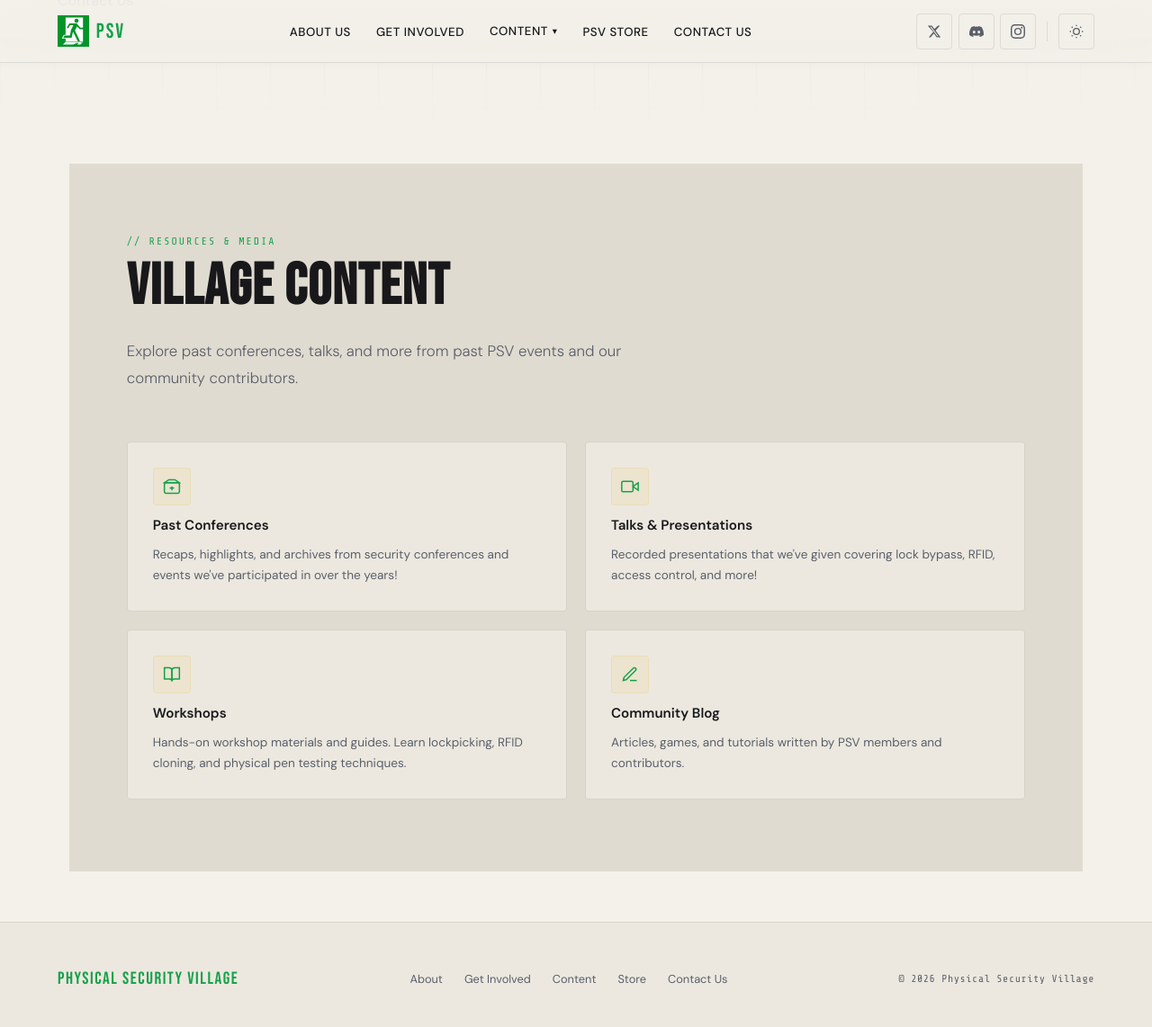
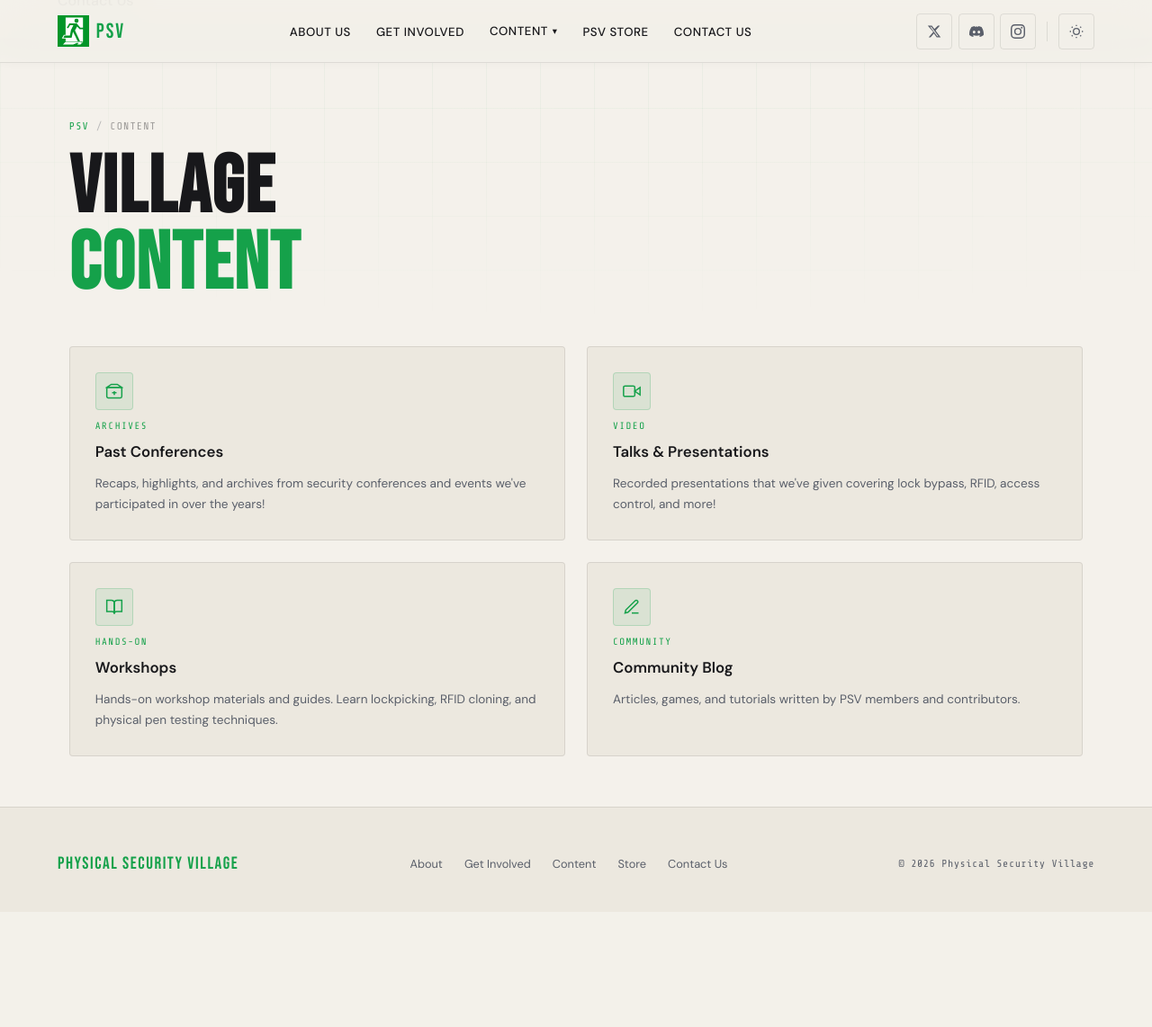
Before and after one commit to physsec-village/physsec-org, a FastAPI app: page /content in a window 1280 px wide. Shown: the whole page at 90% size. After the commit the page ends 967 px from the top, so only its background shows below. Run offline with FastAPI, Linux system fonts and the light colour scheme.

Commit message:
Updated the content, games and get involved pages

```diff
--- a/static/pages/content.css
+++ b/static/pages/content.css
@@ -1,12 +1,16 @@
-#content {
-    background: var(--surface2);
+.content-inner {
+    max-width: 1200px;
+    margin: 0 auto;
 }
+
+/* GRID */
 .content-grid {
     display: grid;
     grid-template-columns: repeat(2, 1fr);
-    gap: 1.25rem;
-    margin-top: 3.5rem;
+    gap: 1.5rem; /* matches games-grid */
 }
+
+/* CARDS */
 .content-card {
     background: var(--surface);
     border: 1px solid var(--border);
@@ -17,17 +21,21 @@
     gap: 0.75rem;
     transition:
         border-color var(--transition),
-        transform var(--transition);
+        transform var(--transition),
+        box-shadow var(--transition);
 }
 .content-card:hover {
-    border-color: rgba(232, 193, 74, 0.25);
-    transform: translateY(-3px);
+    border-color: rgba(21, 161, 74, 0.35); /* was gold, now matches game-card */
+    transform: translateY(-4px);           /* matches game-card */
+    box-shadow: 0 12px 40px rgba(0, 0, 0, 0.3); /* matches game-card */
 }
+
+/* Icon — swap gold tint for green */
 .content-icon {
     width: 42px;
     height: 42px;
-    background: rgba(232, 193, 74, 0.1);
-    border: 1px solid rgba(232, 193, 74, 0.2);
+    background: rgba(21, 161, 74, 0.08);   /* was gold */
+    border: 1px solid rgba(21, 161, 74, 0.2); /* was gold */
     border-radius: var(--radius);
     display: flex;
     align-items: center;
@@ -41,13 +49,31 @@
     stroke: currentColor;
     stroke-width: 1.8;
 }
+
+/* Category label — matches .game-category */
+.content-category {
+    font-family: "Share Tech Mono", monospace;
+    font-size: 0.67rem;
+    letter-spacing: 0.14em;
+    text-transform: uppercase;
+    color: var(--accent);
+}
+
 .content-card h3 {
-    font-size: 0.95rem;
-    font-weight: 600;
+    font-size: 1.05rem;  /* matches .game-title */
+    font-weight: 700;
     color: var(--text);
+    line-height: 1.3;
 }
 .content-card p {
     font-size: 0.85rem;
     color: var(--muted);
-    line-height: 1.65;
+    line-height: 1.7; /* matches .game-desc */
 }
+
+/* RESPONSIVE */
+@media (max-width: 640px) {
+    .content-grid {
+        grid-template-columns: 1fr;
+    }
+}
--- a/templates/pages/content.html
+++ b/templates/pages/content.html
@@ -1,14 +1,18 @@
 {% extends "base.html" %} {% block styles %}
 <link href="/static/pages/content.css" rel="stylesheet" />
-{% endblock %} {% block main %}
-<section id="content">
-    <div class="section-inner">
-        <p class="section-label">// Resources & Media</p>
-        <h2 class="section-title">Village Content</h2>
-        <p class="section-desc">
-            Explore past conferences, talks, and more from past PSV events and
-            our community contributors.
-        </p>
+{% endblock %}
+{% block page_header %}
+    <div class="page-header-inner">
+        <div class="breadcrumb">
+            <a href="/">PSV</a>
+            <span>/</span>
+            <span style="color: var(--text)">Content</span>
+        </div>
+        <h1 class="page-title">Village<br /><em>Content</em></h1>
+    </div>
+{% endblock %}
+{% block main %}
+    <div class="content-inner">
         <div class="content-grid">
             <div class="content-card">
                 <div class="content-icon">
@@ -19,6 +23,7 @@
                         <line x1="9" y1="14" x2="15" y2="14" />
                     </svg>
                 </div>
+                <div class="content-category">Archives</div>
                 <h3>Past Conferences</h3>
                 <p>
                     Recaps, highlights, and archives from security conferences
@@ -32,6 +37,7 @@
                         <rect x="1" y="5" width="15" height="14" rx="2" />
                     </svg>
                 </div>
+                <div class="content-category">Video</div>
                 <h3>Talks & Presentations</h3>
                 <p>
                     Recorded presentations that we've given covering lock
@@ -45,6 +51,7 @@
                         <path d="M22 3h-6a4 4 0 0 0-4 4v14a3 3 0 0 1 3-3h7z" />
                     </svg>
                 </div>
+                <div class="content-category">Hands-On</div>
                 <h3>Workshops</h3>
                 <p>
                     Hands-on workshop materials and guides. Learn lockpicking,
@@ -55,11 +62,10 @@
                 <div class="content-icon">
                     <svg viewBox="0 0 24 24">
                         <path d="M12 20h9" />
-                        <path
-                            d="M16.5 3.5a2.121 2.121 0 0 1 3 3L7 19l-4 1 1-4L16.5 3.5z"
-                        />
+                        <path d="M16.5 3.5a2.121 2.121 0 0 1 3 3L7 19l-4 1 1-4L16.5 3.5z" />
                     </svg>
                 </div>
+                <div class="content-category">Community</div>
                 <h3>Community Blog</h3>
                 <p>
                     Articles, games, and tutorials written by PSV members and
@@ -68,5 +74,4 @@
             </div>
         </div>
     </div>
-</section>
 {% endblock %}
```
Also changed, not shown: static/pages/games.css (+0 -105 lines), static/pages/get-involved.css (+33 -12 lines), templates/pages/games.html (+8 -15 lines), templates/pages/get-involved.html (+17 -21 lines).
